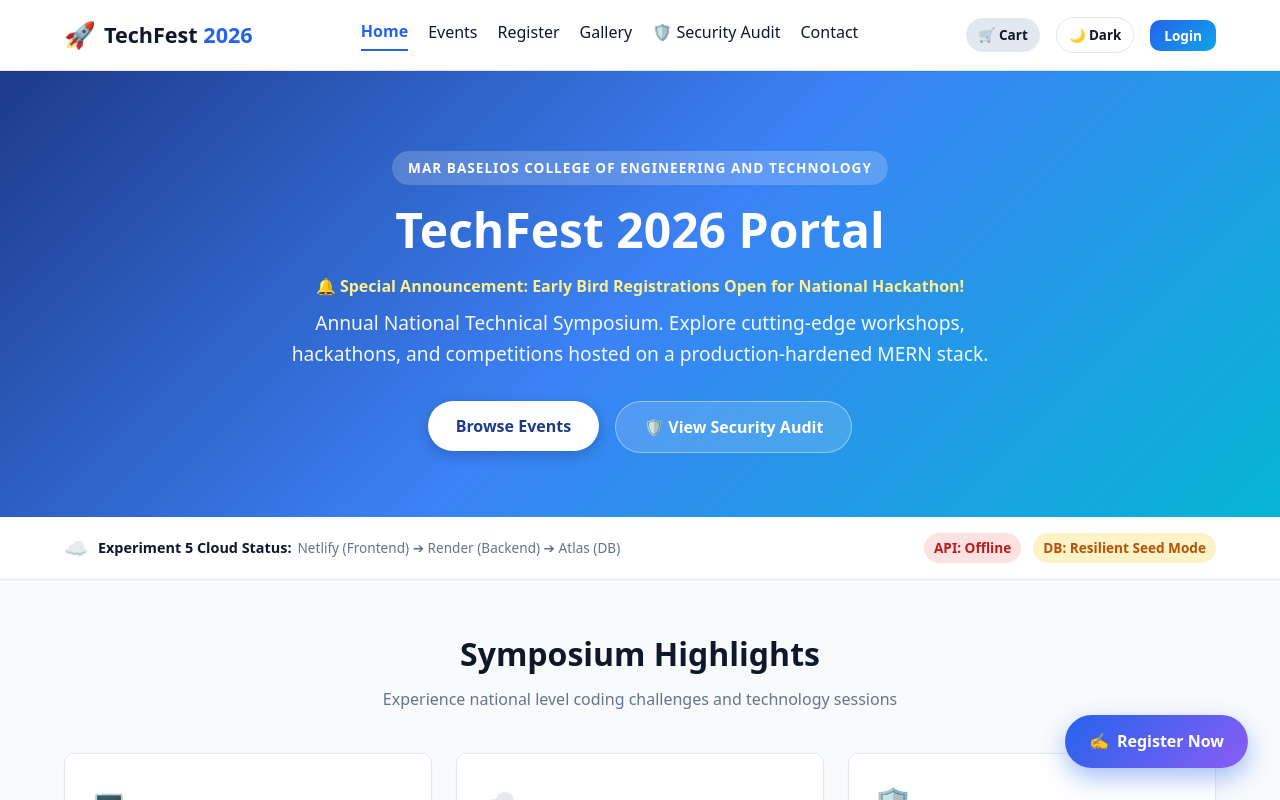
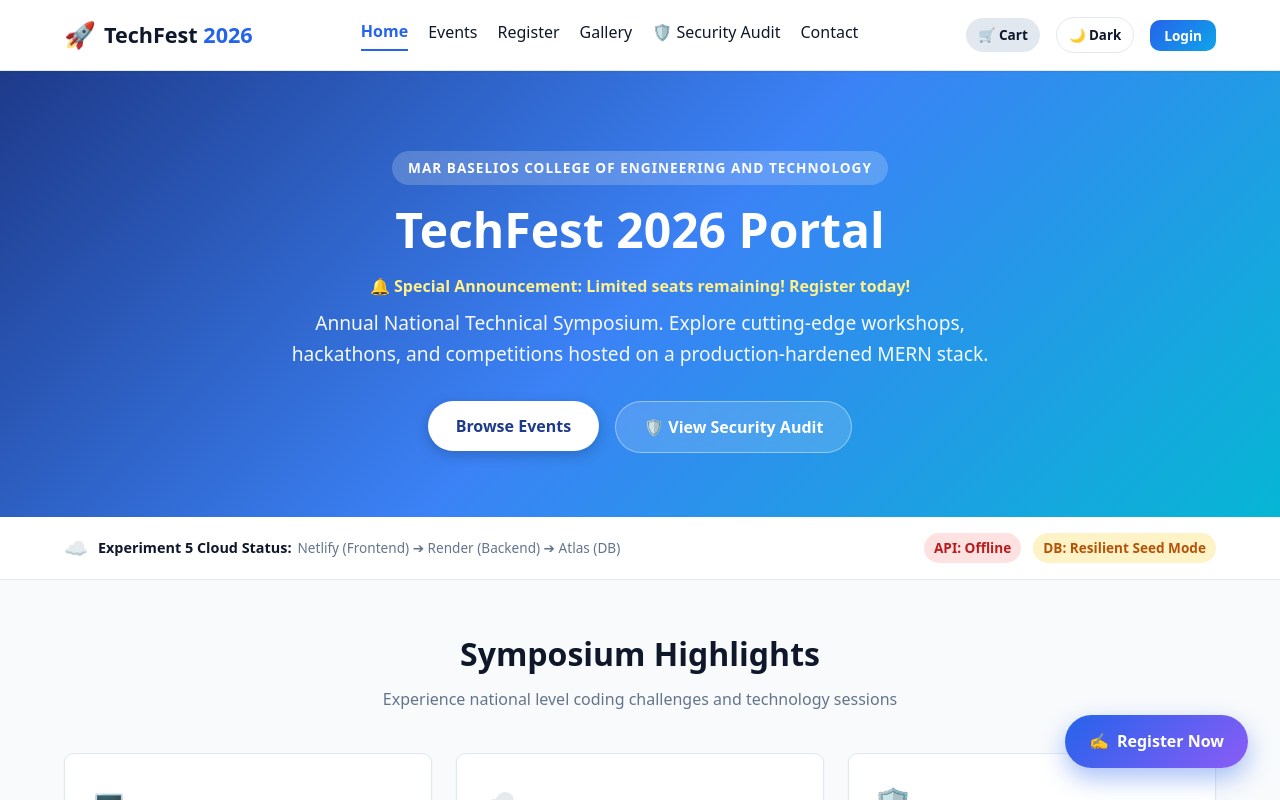
Before and after one commit to VIveK23434/techfest-2026-portal-, a React (Vite) app in the folder client/: page / in a window 1280 px wide. Shown: the top 800 px of the page. Built offline with nearby package versions, Linux system fonts and the light colour scheme; no server answers.

Commit message:
Update seats remaining announcement on main

```diff
--- a/client/src/pages/Home.jsx
+++ b/client/src/pages/Home.jsx
@@ -48,7 +48,7 @@ export default function Home() {
             TechFest 2026 Portal
           </h1>
           <p style={{ fontSize: '1rem', color: '#fef08a', fontWeight: 600, marginBottom: '0.5rem' }}>
-            🔔 Special Announcement: Early Bird Registrations Open for National Hackathon!
+            🔔 Special Announcement: Limited seats remaining! Register today!
           </p>
 
           <p style={{ fontSize: '1.2rem', maxWidth: '700px', margin: '0 auto 2rem', opacity: 0.95 }}>
```
